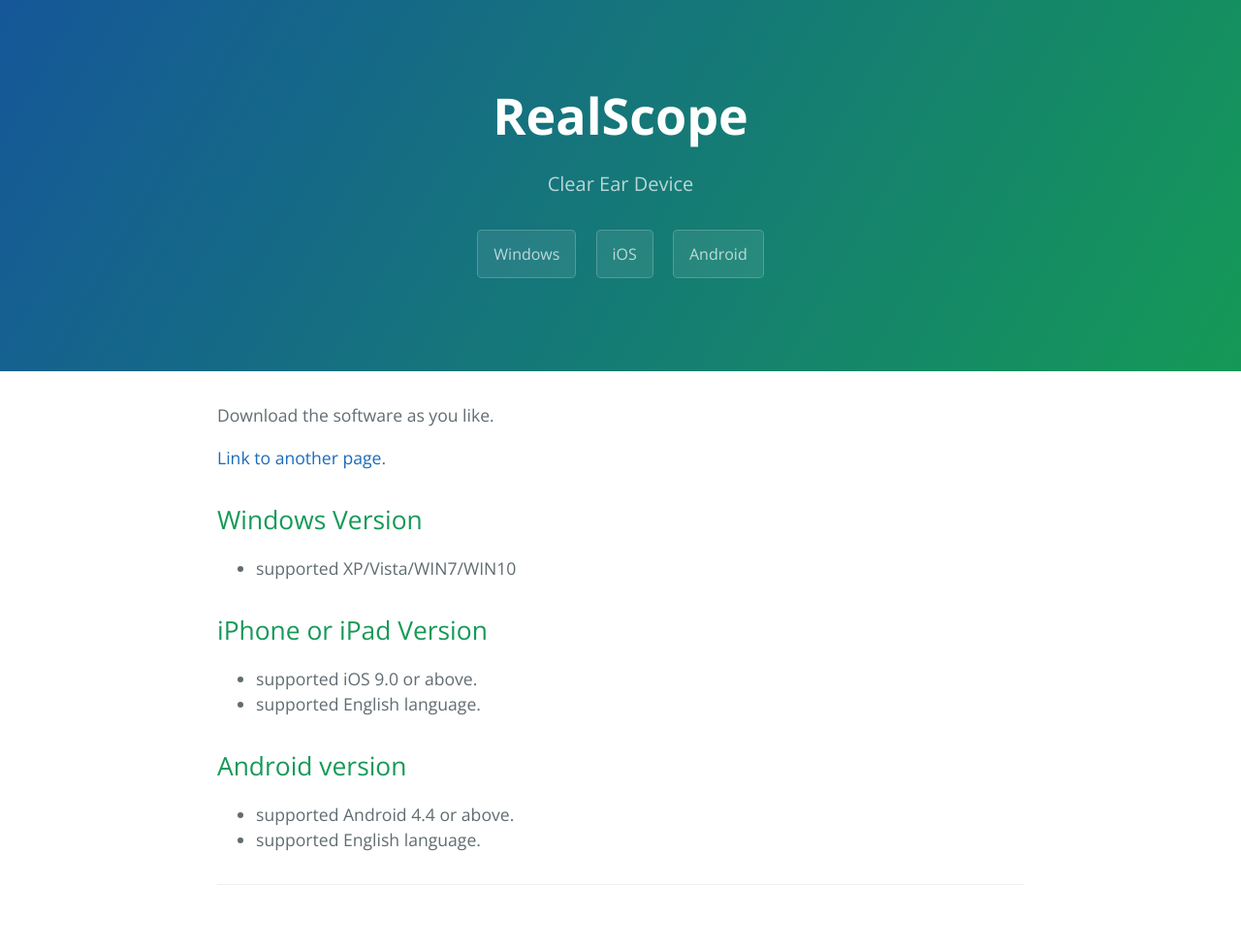
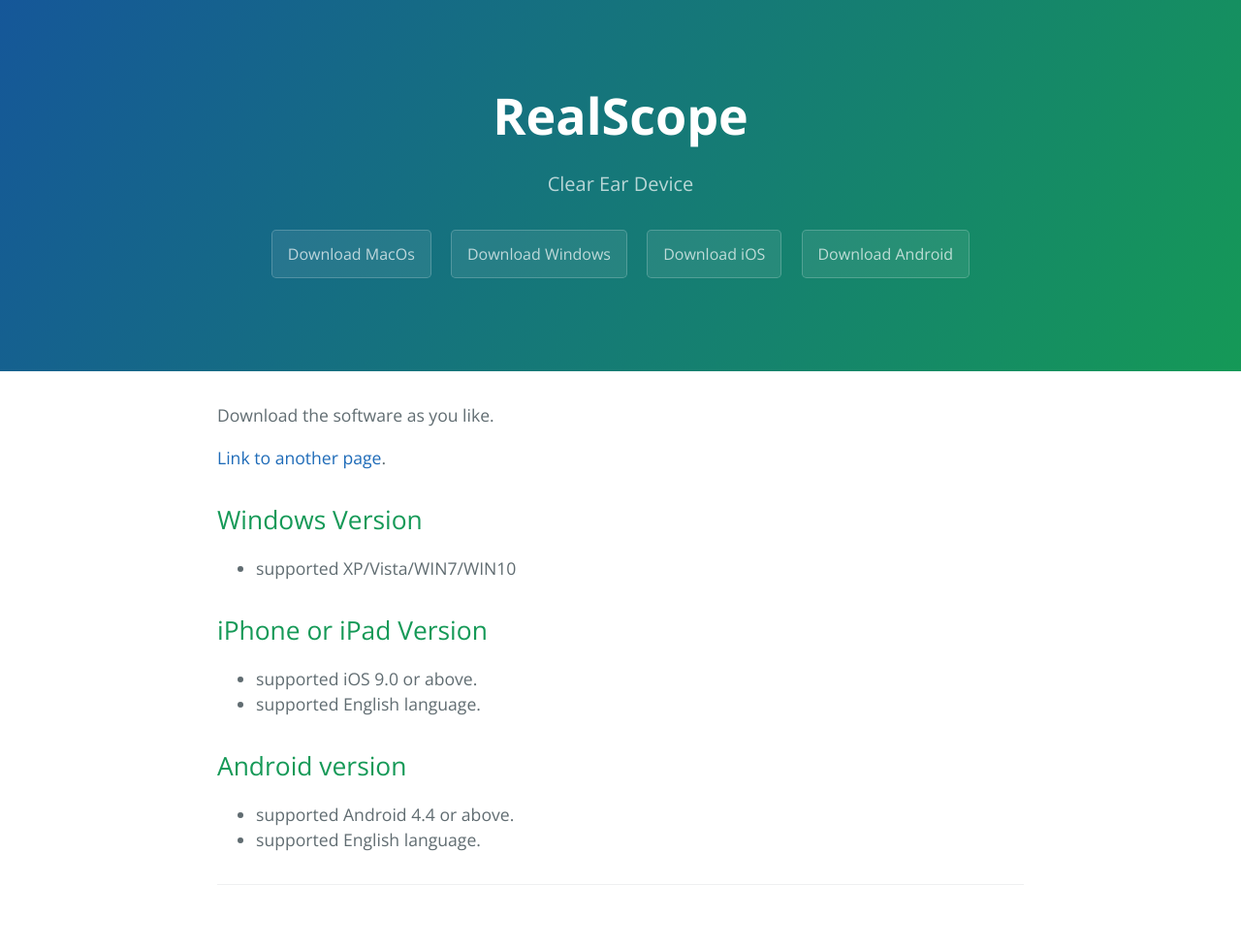
Before and after one commit to otoscope/otoscope.github.io, a Jekyll site: the page built from index.md, in a window 1280 px wide. Shown: the whole page at 97% size. Built offline with Jekyll 4.4.1, drawn with Linux system fonts in a browser that asks for light colours.

Commit message:
Update default.html

```diff
--- a/_layouts/default.html
+++ b/_layouts/default.html
@@ -26,9 +26,10 @@
       <h1 class="project-name">{{ site.title | default: site.github.repository_name }}</h1>
       <h2 class="project-tagline">{{ site.description | default: site.github.project_tagline }}</h2>
       {% if site.show_downloads %}
-        <a href="{{ site.github.zip_url }}" class="btn">Windows</a>
-        <a href="{{ site.github.tar_url }}" class="btn">iOS</a>
-        <a href="{{ site.github.tar_url }}" class="btn">Android</a>
+        <a href="{{ site.github.zip_url }}" class="btn">Download MacOs</a>
+        <a href="{{ site.github.zip_url }}" class="btn">Download Windows</a>
+        <a href="{{ site.github.tar_url }}" class="btn">Download iOS</a>
+        <a href="{{ site.github.tar_url }}" class="btn">Download Android</a>
       {% endif %}
     </header>
 
```
